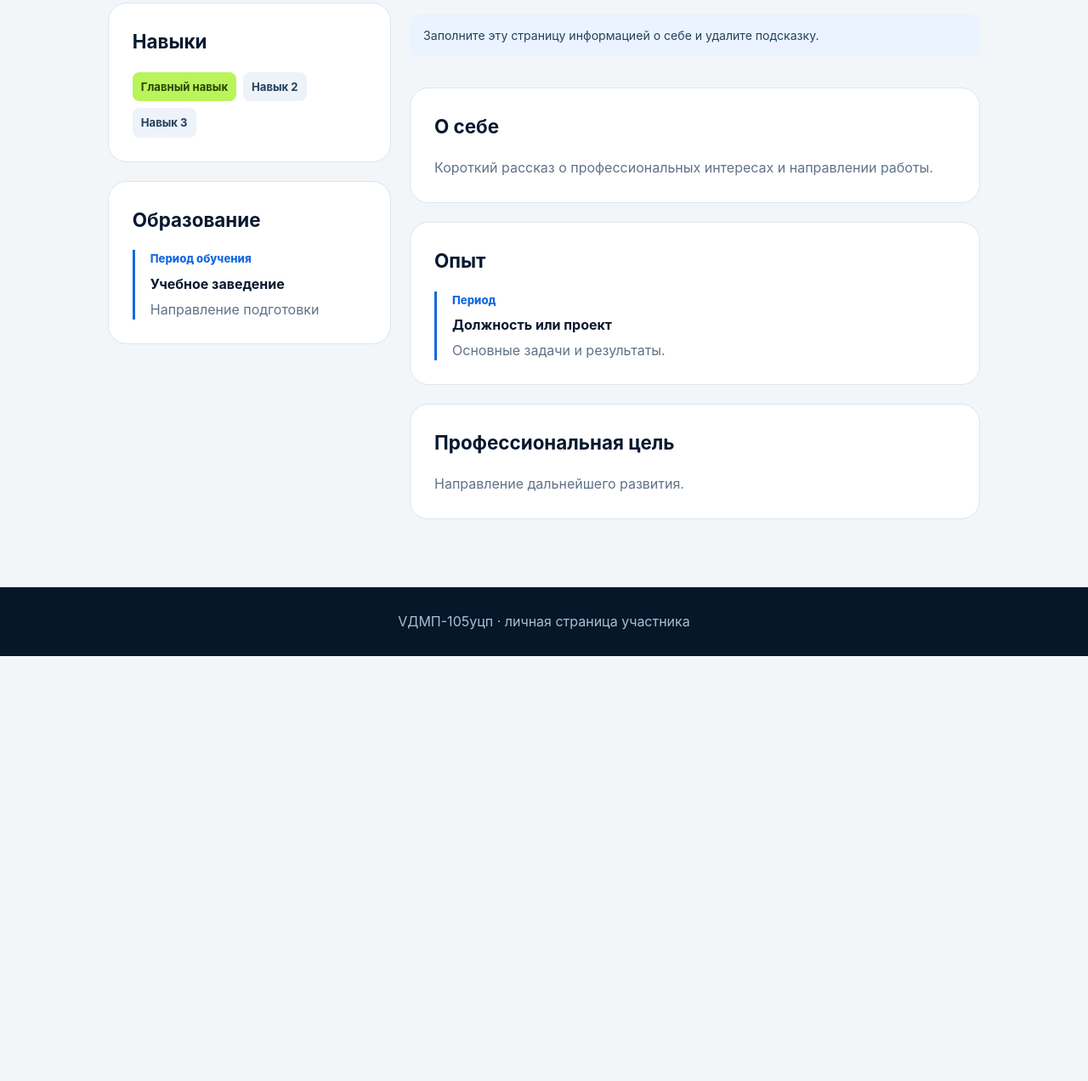
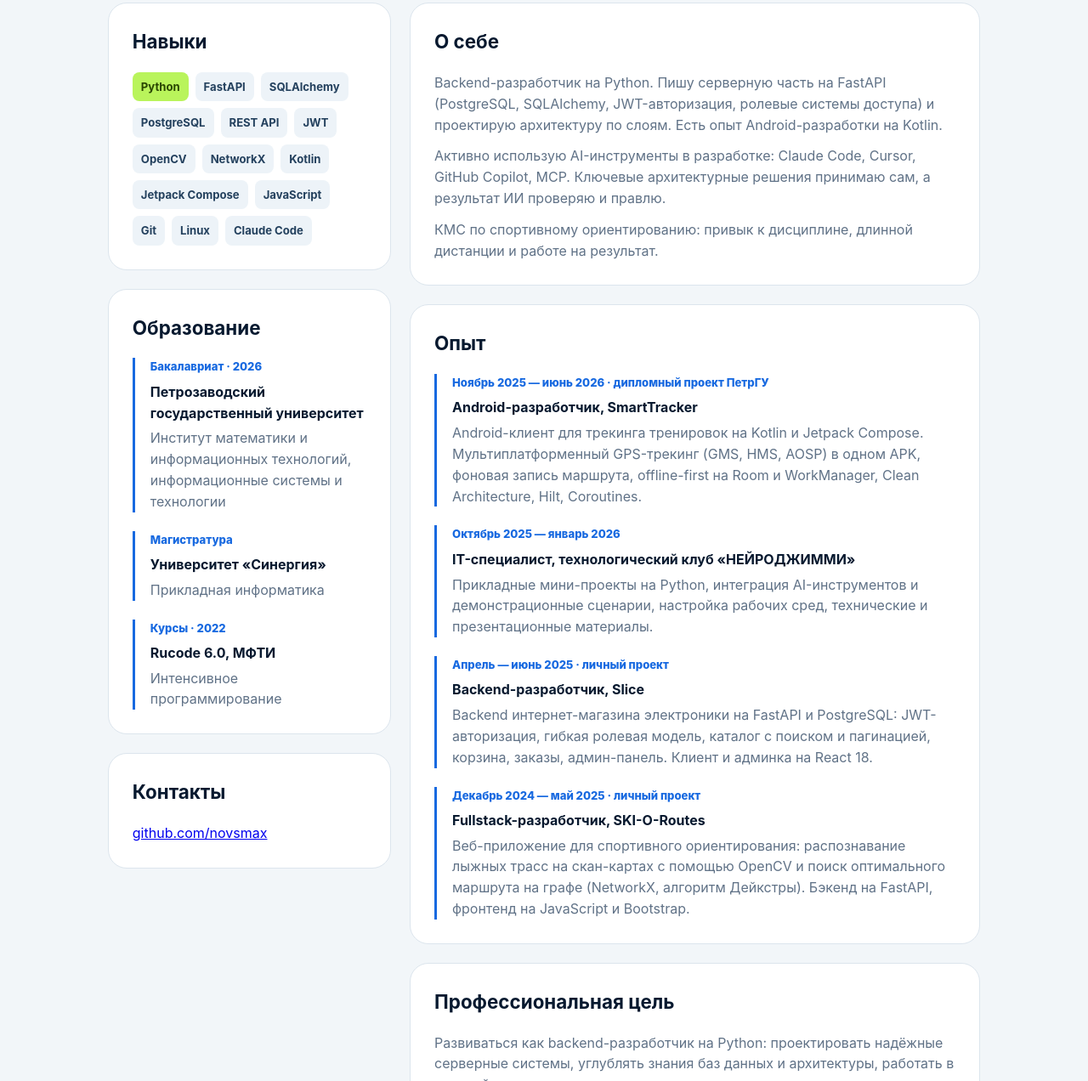
Before and after one commit to danielches/group-vdmp-105, a plain HTML site: page members/member-08.html in a window 1280 px wide. Shown: the part 403-1675 px from the top of the page at 85% size. Before the commit the page ends 1175 px from the top, so only its background shows below. Drawn offline with Linux system fonts and the light colour scheme.

Commit message:
Add profile: Novozhilov
Co-Authored-By: Claude Opus 5.5 <noreply@anthropic.com>

```diff
--- a/members/member-08.html
+++ b/members/member-08.html
@@ -1,4 +1,112 @@
-<!DOCTYPE html><html lang="ru"><head><meta charset="UTF-8"><meta name="viewport" content="width=device-width, initial-scale=1.0"><title>Резюме — участник 08</title><link rel="stylesheet" href="member.css"><script src="member.js"></script></head><body>
-<nav class="resume-nav"><a href="../index.html#team">← К группе</a><span>VДМП-105уцп · резюме участника</span></nav>
-<header class="resume-hero"><div class="identity"><div class="resume-avatar">08</div><div><span class="slot">Участник 08</span><h1>Имя Фамилия</h1><p class="role">Профессиональное направление</p></div></div></header>
-<main class="resume-content"><aside class="resume-column"><section class="resume-section"><h2>Навыки</h2><div class="tags"><span class="accent">Главный навык</span><span>Навык 2</span><span>Навык 3</span></div></section><section class="resume-section"><h2>Образование</h2><div class="timeline"><div class="timeline-item"><span>Период обучения</span><strong>Учебное заведение</strong><p>Направление подготовки</p></div></div></section></aside><div class="resume-column"><p class="fill-note">Заполните эту страницу информацией о себе и удалите подсказку.</p><section class="resume-section"><h2>О себе</h2><p>Короткий рассказ о профессиональных интересах и направлении работы.</p></section><section class="resume-section"><h2>Опыт</h2><div class="timeline"><div class="timeline-item"><span>Период</span><strong>Должность или проект</strong><p>Основные задачи и результаты.</p></div></div></section><section class="resume-section"><h2>Профессиональная цель</h2><p>Направление дальнейшего развития.</p></section></div></main><footer class="resume-footer">VДМП-105уцп · личная страница участника</footer></body></html>
+<!DOCTYPE html>
+<html lang="ru">
+<head>
+  <meta charset="UTF-8">
+  <meta name="viewport" content="width=device-width, initial-scale=1.0">
+  <meta name="description" content="Новожилов Максим, Python / Backend-разработчик. Резюме участника группы VДМП-105уцп.">
+  <title>Резюме — Новожилов Максим</title>
+  <link rel="stylesheet" href="member.css">
+  <script src="member.js"></script>
+</head>
+<body>
+  <nav class="resume-nav">
+    <a href="../index.html#team">← К группе</a>
+    <span>VДМП-105уцп · резюме участника</span>
+  </nav>
+  <header class="resume-hero">
+    <div class="identity">
+      <div class="resume-avatar">МН</div>
+      <div>
+        <span class="slot">Участник 08</span>
+        <h1>Новожилов Максим</h1>
+        <p class="role">Python / Backend-разработчик</p>
+      </div>
+    </div>
+  </header>
+  <main class="resume-content">
+    <aside class="resume-column">
+      <section class="resume-section">
+        <h2>Навыки</h2>
+        <div class="tags">
+          <span class="accent">Python</span>
+          <span>FastAPI</span>
+          <span>SQLAlchemy</span>
+          <span>PostgreSQL</span>
+          <span>REST API</span>
+          <span>JWT</span>
+          <span>OpenCV</span>
+          <span>NetworkX</span>
+          <span>Kotlin</span>
+          <span>Jetpack Compose</span>
+          <span>JavaScript</span>
+          <span>Git</span>
+          <span>Linux</span>
+          <span>Claude Code</span>
+        </div>
+      </section>
+      <section class="resume-section">
+        <h2>Образование</h2>
+        <div class="timeline">
+          <div class="timeline-item">
+            <span>Бакалавриат · 2026</span>
+            <strong>Петрозаводский государственный университет</strong>
+            <p>Институт математики и информационных технологий, информационные системы и технологии</p>
+          </div>
+          <div class="timeline-item">
+            <span>Магистратура</span>
+            <strong>Университет «Синергия»</strong>
+            <p>Прикладная информатика</p>
+          </div>
+          <div class="timeline-item">
+            <span>Курсы · 2022</span>
+            <strong>Rucode 6.0, МФТИ</strong>
+            <p>Интенсивное программирование</p>
+          </div>
+        </div>
+      </section>
+      <section class="resume-section">
+        <h2>Контакты</h2>
+        <p><a href="https://github.com/novsmax">github.com/novsmax</a></p>
+      </section>
+    </aside>
+    <div class="resume-column">
+      <section class="resume-section">
+        <h2>О себе</h2>
+        <p>Backend-разработчик на Python. Пишу серверную часть на FastAPI (PostgreSQL, SQLAlchemy, JWT-авторизация, ролевые системы доступа) и проектирую архитектуру по слоям. Есть опыт Android-разработки на Kotlin.</p>
+        <p>Активно использую AI-инструменты в разработке: Claude Code, Cursor, GitHub Copilot, MCP. Ключевые архитектурные решения принимаю сам, а результат ИИ проверяю и правлю.</p>
+        <p>КМС по спортивному ориентированию: привык к дисциплине, длинной дистанции и работе на результат.</p>
+      </section>
+      <section class="resume-section">
+        <h2>Опыт</h2>
+        <div class="timeline">
+          <div class="timeline-item">
+            <span>Ноябрь 2025 — июнь 2026 · дипломный проект ПетрГУ</span>
+            <strong>Android-разработчик, SmartTracker</strong>
+            <p>Android-клиент для трекинга тренировок на Kotlin и Jetpack Compose. Мультиплатформенный GPS-трекинг (GMS, HMS, AOSP) в одном APK, фоновая запись маршрута, offline-first на Room и WorkManager, Clean Architecture, Hilt, Coroutines.</p>
+          </div>
+          <div class="timeline-item">
+            <span>Октябрь 2025 — январь 2026</span>
+            <strong>IT-специалист, технологический клуб «НЕЙРОДЖИММИ»</strong>
+            <p>Прикладные мини-проекты на Python, интеграция AI-инструментов и демонстрационные сценарии, настройка рабочих сред, технические и презентационные материалы.</p>
+          </div>
+          <div class="timeline-item">
+            <span>Апрель — июнь 2025 · личный проект</span>
+            <strong>Backend-разработчик, Slice</strong>
+            <p>Backend интернет-магазина электроники на FastAPI и PostgreSQL: JWT-авторизация, гибкая ролевая модель, каталог с поиском и пагинацией, корзина, заказы, админ-панель. Клиент и админка на React 18.</p>
+          </div>
+          <div class="timeline-item">
+            <span>Декабрь 2024 — май 2025 · личный проект</span>
+            <strong>Fullstack-разработчик, SKI-O-Routes</strong>
+            <p>Веб-приложение для спортивного ориентирования: распознавание лыжных трасс на скан-картах с помощью OpenCV и поиск оптимального маршрута на графе (NetworkX, алгоритм Дейкстры). Бэкенд на FastAPI, фронтенд на JavaScript и Bootstrap.</p>
+          </div>
+        </div>
+      </section>
+      <section class="resume-section">
+        <h2>Профессиональная цель</h2>
+        <p>Развиваться как backend-разработчик на Python: проектировать надёжные серверные системы, углублять знания баз данных и архитектуры, работать в сильной команде над реальными продуктами.</p>
+      </section>
+    </div>
+  </main>
+  <footer class="resume-footer">VДМП-105уцп · личная страница участника</footer>
+</body>
+</html>
```
